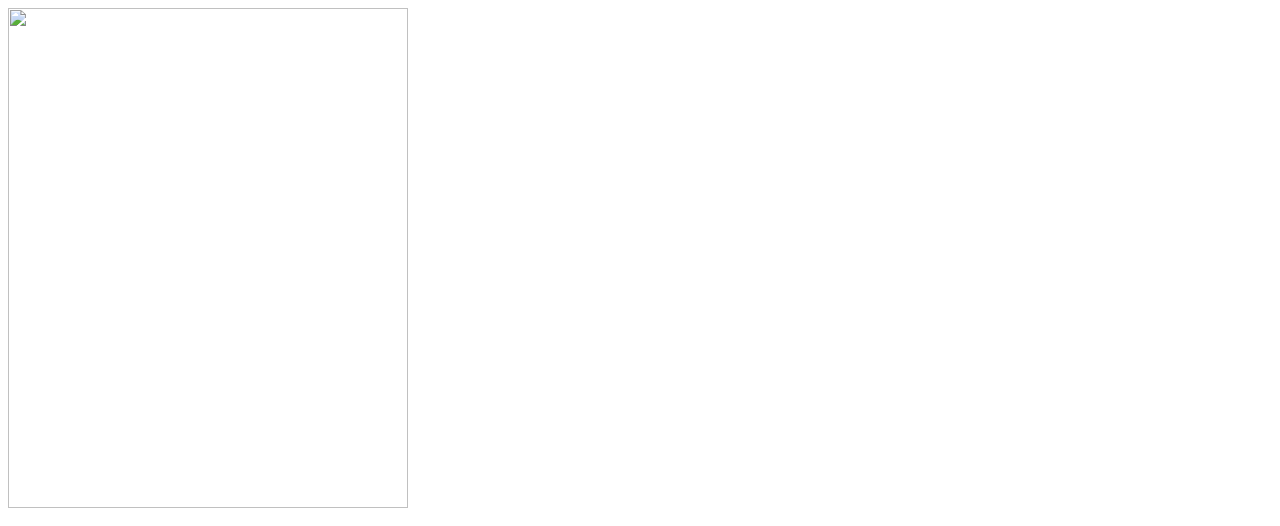
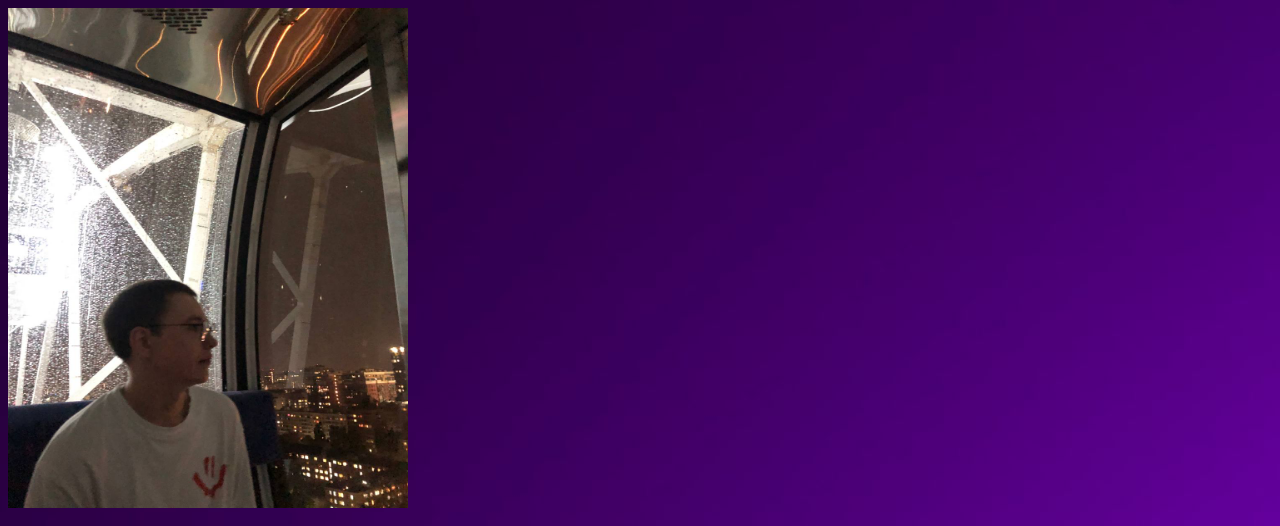
Before and after one commit to BRYUNTSEV/resum, a plain HTML site: page index.html in a window 1280 px wide. Shown: the top 526 px of the page. Drawn offline with Linux system fonts and the light colour scheme; the site is published under a folder, as on GitHub Pages, so addresses that start at the root find nothing.

Commit message:
Update index.html

```diff
--- a/index.html
+++ b/index.html
@@ -7,7 +7,7 @@
     <title>Резюме</title>
 </head>
 <body>
-    <img  width="400" height="500" src='/img/img1.jpg' >
+    <img  width="400" height="500" src='img/img1.jpg' >
 
     <div>
     <h1 class="name"> Брюнцев Артем Игоревич</h1>
@@ -73,7 +73,7 @@
     }
 
    body{
-    background-image:url(../img/img2.jpg);
+    background-image:url(img/img2.jpg);
    }
    .info{
     position: sticky;
```
